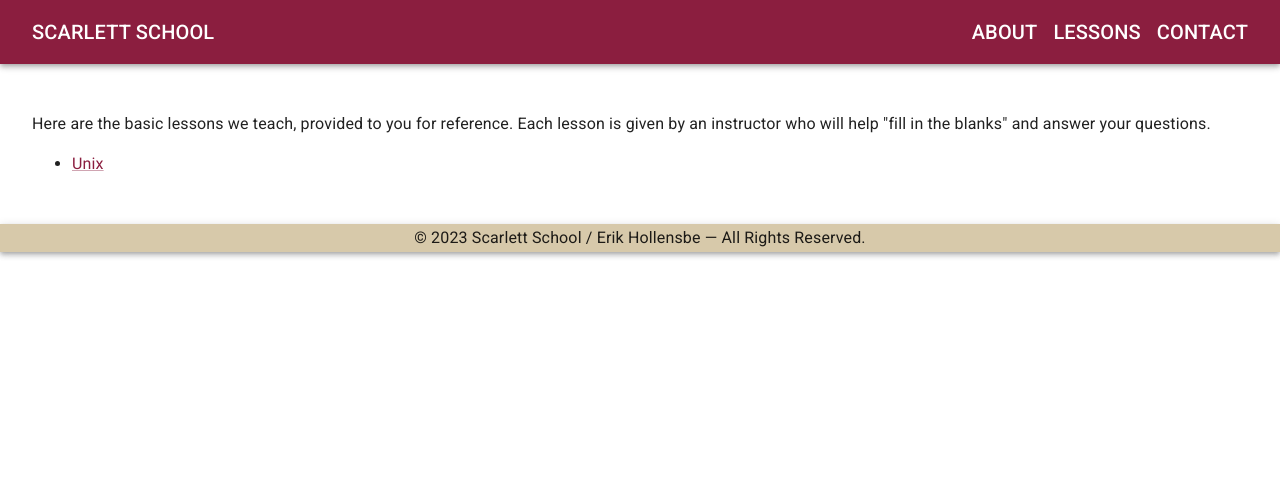
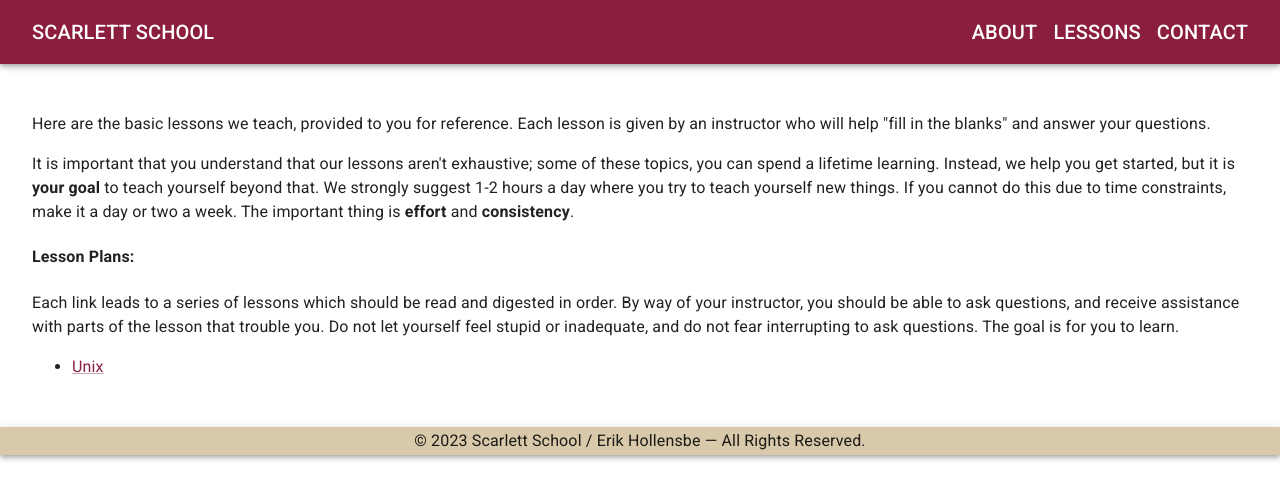
Before and after one commit to erikh/scarlett-school.web, a React (Create React App) app: page /lessons in a window 1280 px wide. Shown: the top 500 px of the page. Built offline with nearby package versions, Linux system fonts and the light colour scheme.

Commit message:
Lesson plans
Signed-off-by: Erik Hollensbe <git@hollensbe.org>

```diff
--- a/src/pages/lessons/index.js
+++ b/src/pages/lessons/index.js
@@ -9,6 +9,23 @@ export default function Lessons() {
         lesson is given by an instructor who will help "fill in the blanks" and
         answer your questions.
       </p>
+      <p>
+        It is important that you understand that our lessons aren't exhaustive;
+        some of these topics, you can spend a lifetime learning. Instead, we
+        help you get started, but it is <b>your goal</b> to teach yourself
+        beyond that. We strongly suggest 1-2 hours a day where you try to teach
+        yourself new things. If you cannot do this due to time constraints, make
+        it a day or two a week. The important thing is <b>effort</b> and{" "}
+        <b>consistency</b>.
+      </p>
+      <h4>Lesson Plans:</h4>
+      <p>
+        Each link leads to a series of lessons which should be read and digested
+        in order. By way of your instructor, you should be able to ask
+        questions, and receive assistance with parts of the lesson that trouble
+        you. Do not let yourself feel stupid or inadequate, and do not fear
+        interrupting to ask questions. The goal is for you to learn.
+      </p>
       <ul>
         <li>
           <Link href="/lessons/unix">Unix</Link>
```
